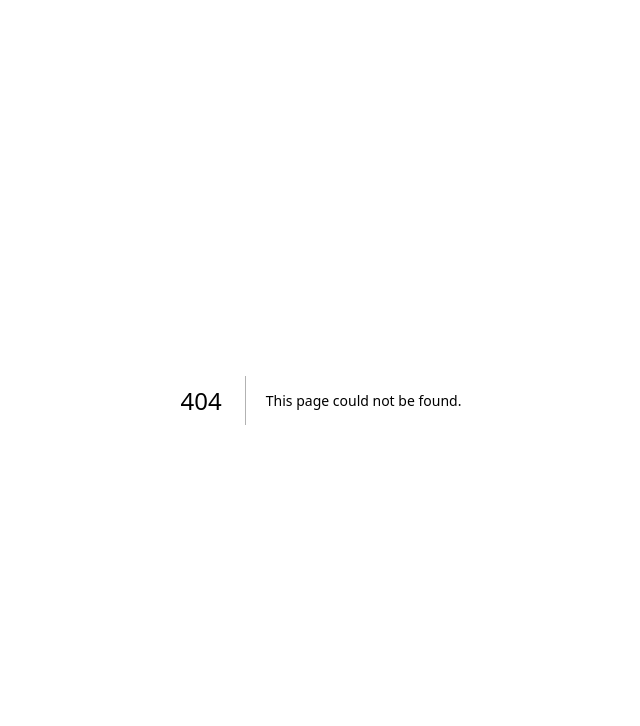
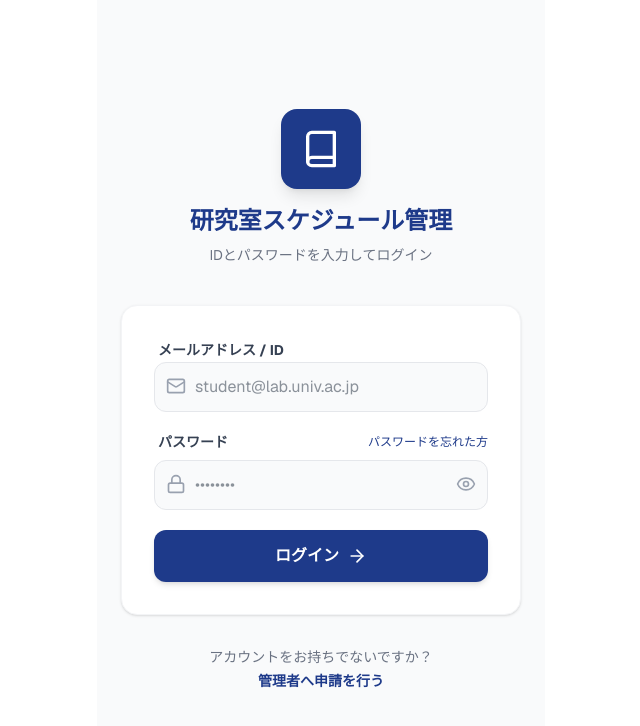
Before and after one commit to Mackey4869/ChatBot, a Next.js app in the folder frontend/: page /Login in a window 1280 px wide. Before the commit this address had no page. Shown: the top 726 px of the page, without its empty margins (319-959 px from the left). Built offline with nearby package versions, Linux system fonts and the light colour scheme.

Commit message:
ログインページを実装しました

```diff
--- /dev/null
+++ b/frontend/app/(auth)/Login/page.tsx
@@ -0,0 +1,126 @@
+"use client";
+
+import { useState } from "react";
+import { useRouter } from "next/navigation";
+import { Mail, Lock, ArrowRight, Eye, EyeOff } from "lucide-react";
+import Link from "next/link";
+
+export default function LoginPage() {
+  const router = useRouter();
+  const [email, setEmail] = useState("");
+  const [password, setPassword] = useState("");
+  const [showPassword, setShowPassword] = useState(false);
+  const [isLoading, setIsLoading] = useState(false);
+
+  // ログイン処理（モック）
+  const handleLogin = async (e: React.FormEvent) => {
+    e.preventDefault();
+    setIsLoading(true);
+
+    // 通信しているフリ（1秒待機）
+    await new Promise((resolve) => setTimeout(resolve, 1000));
+
+    // ホーム画面へ遷移
+    router.push("/");
+  };
+
+  return (
+    <div className="min-h-screen bg-gray-50 flex flex-col items-center justify-center p-6 max-w-md mx-auto font-sans text-gray-800">
+
+      {/* ヘッダー / ロゴエリア */}
+      <div className="w-full text-center mb-10">
+        <div className="w-20 h-20 bg-[#1e3a8a] rounded-2xl mx-auto flex items-center justify-center shadow-lg mb-4">
+          <svg
+            xmlns="http://www.w3.org/2000/svg"
+            viewBox="0 0 24 24"
+            fill="none"
+            stroke="currentColor"
+            strokeWidth="2"
+            strokeLinecap="round"
+            strokeLinejoin="round"
+            className="w-10 h-10 text-white"
+          >
+            <path d="M4 19.5A2.5 2.5 0 0 1 6.5 17H20" />
+            <path d="M6.5 2H20v20H6.5A2.5 2.5 0 0 1 4 19.5v-15A2.5 2.5 0 0 1 6.5 2z" />
+          </svg>
+        </div>
+        <h1 className="text-2xl font-bold text-[#1e3a8a]">研究室スケジュール管理</h1>
+        <p className="text-gray-500 text-sm mt-2">IDとパスワードを入力してログイン</p>
+      </div>
+
+      {/* ログインフォーム */}
+      <form onSubmit={handleLogin} className="w-full space-y-5 bg-white p-8 rounded-2xl shadow-sm border border-gray-100">
+
+        {/* メールアドレス入力 */}
+        <div className="space-y-2">
+          <label className="text-sm font-bold text-gray-700 ml-1">メールアドレス / ID</label>
+          <div className="relative">
+            <Mail className="absolute left-3 top-3.5 text-gray-400" size={20} />
+            <input
+              type="text" // 実際は email 推奨
+              required
+              placeholder="student@lab.univ.ac.jp"
+              value={email}
+              onChange={(e) => setEmail(e.target.value)}
+              className="w-full pl-10 p-3 rounded-xl border border-gray-200 focus:outline-none focus:border-[#1e3a8a] focus:ring-2 focus:ring-blue-100 transition-all bg-gray-50"
+            />
+          </div>
+        </div>
+
+        {/* パスワード入力 */}
+        <div className="space-y-2">
+          <div className="flex justify-between items-center ml-1">
+            <label className="text-sm font-bold text-gray-700">パスワード</label>
+            <Link href="#" className="text-xs text-[#1e3a8a] hover:underline">
+              パスワードを忘れた方
+            </Link>
+          </div>
+          <div className="relative">
+            <Lock className="absolute left-3 top-3.5 text-gray-400" size={20} />
+            <input
+              type={showPassword ? "text" : "password"}
+              required
+              placeholder="••••••••"
+              value={password}
+              onChange={(e) => setPassword(e.target.value)}
+              className="w-full pl-10 pr-10 p-3 rounded-xl border border-gray-200 focus:outline-none focus:border-[#1e3a8a] focus:ring-2 focus:ring-blue-100 transition-all bg-gray-50"
+            />
+            {/* パスワード表示切替 */}
+            <button
+              type="button"
+              onClick={() => setShowPassword(!showPassword)}
+              className="absolute right-3 top-3.5 text-gray-400 hover:text-gray-600"
+            >
+              {showPassword ? <EyeOff size={20} /> : <Eye size={20} />}
+            </button>
+          </div>
+        </div>
+
+        {/* ログインボタン */}
+        <button
+          type="submit"
+          disabled={isLoading}
+          className="w-full bg-[#1e3a8a] text-white font-bold py-3.5 rounded-xl hover:bg-blue-900 transition-all flex items-center justify-center gap-2 shadow-md active:scale-[0.98]"
+        >
+          {isLoading ? (
+            <span className="w-5 h-5 border-2 border-white border-t-transparent rounded-full animate-spin"></span>
+          ) : (
+            <>
+              ログイン
+              <ArrowRight size={20} />
+            </>
+          )}
+        </button>
+      </form>
+
+      {/* 新規登録リンク */}
+      <div className="mt-8 text-center text-sm text-gray-500">
+        アカウントをお持ちでないですか？<br />
+        <Link href="#" className="text-[#1e3a8a] font-bold hover:underline mt-1 inline-block">
+          管理者へ申請を行う
+        </Link>
+      </div>
+
+    </div>
+  );
+}
```
